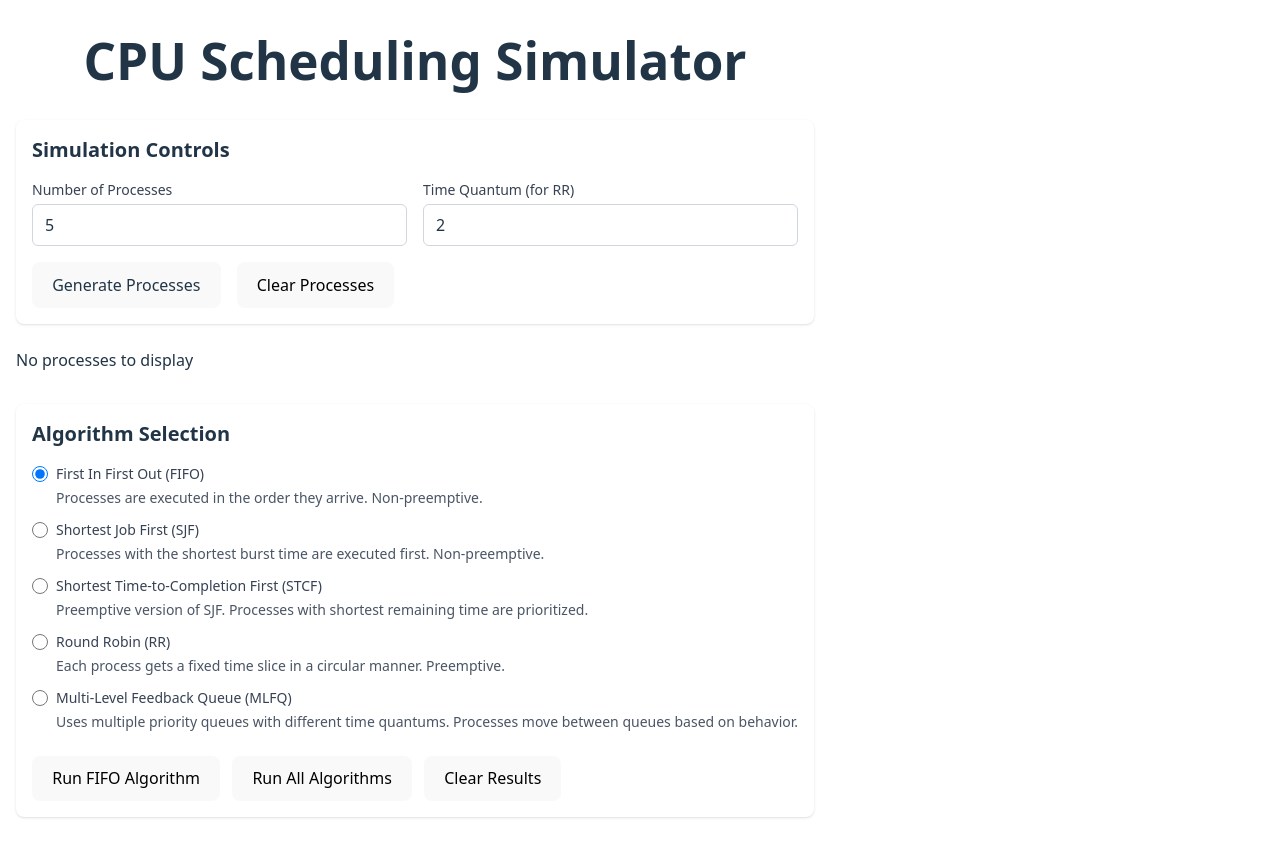
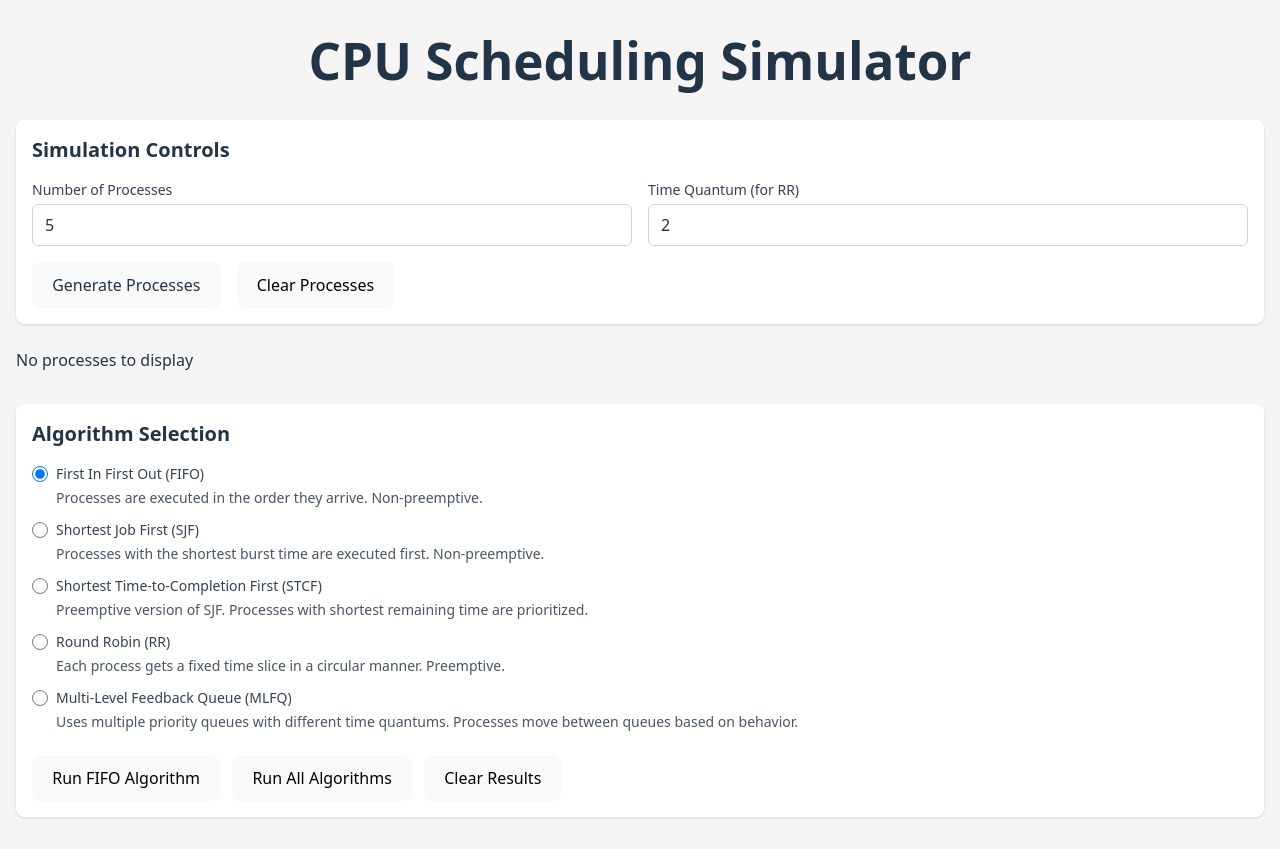
Before and after one commit to Geller99/ScheduleSim, a React (Vite) app: page / in a window 1280 px wide. Built offline with nearby package versions, Linux system fonts and the light colour scheme.

Commit message:
Styling update, removed conflicting tailwind and css body config

```diff
--- a/src/index.css
+++ b/src/index.css
@@ -1,7 +1,4 @@
 @import "tailwindcss";
-@tailwind base;
-@tailwind components;
-@tailwind utilities;
 
 :root {
   font-family: system-ui, Avenir, Helvetica, Arial, sans-serif;
@@ -29,10 +26,9 @@ a:hover {
 
 body {
   margin: 0;
-  display: flex;
-  place-items: center;
   min-width: 320px;
   min-height: 100vh;
+  background-color: #f5f5f5; /* Light gray background */
 }
 
 h1 {
```
